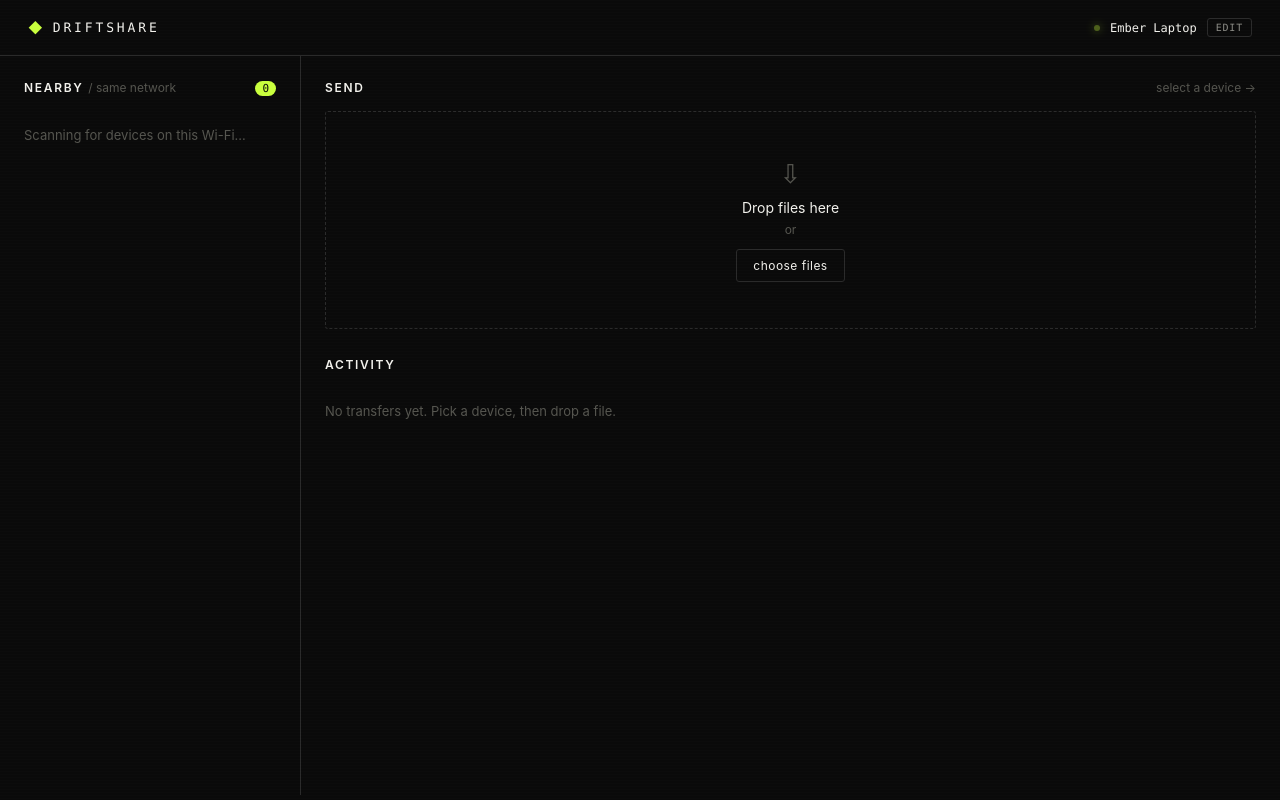
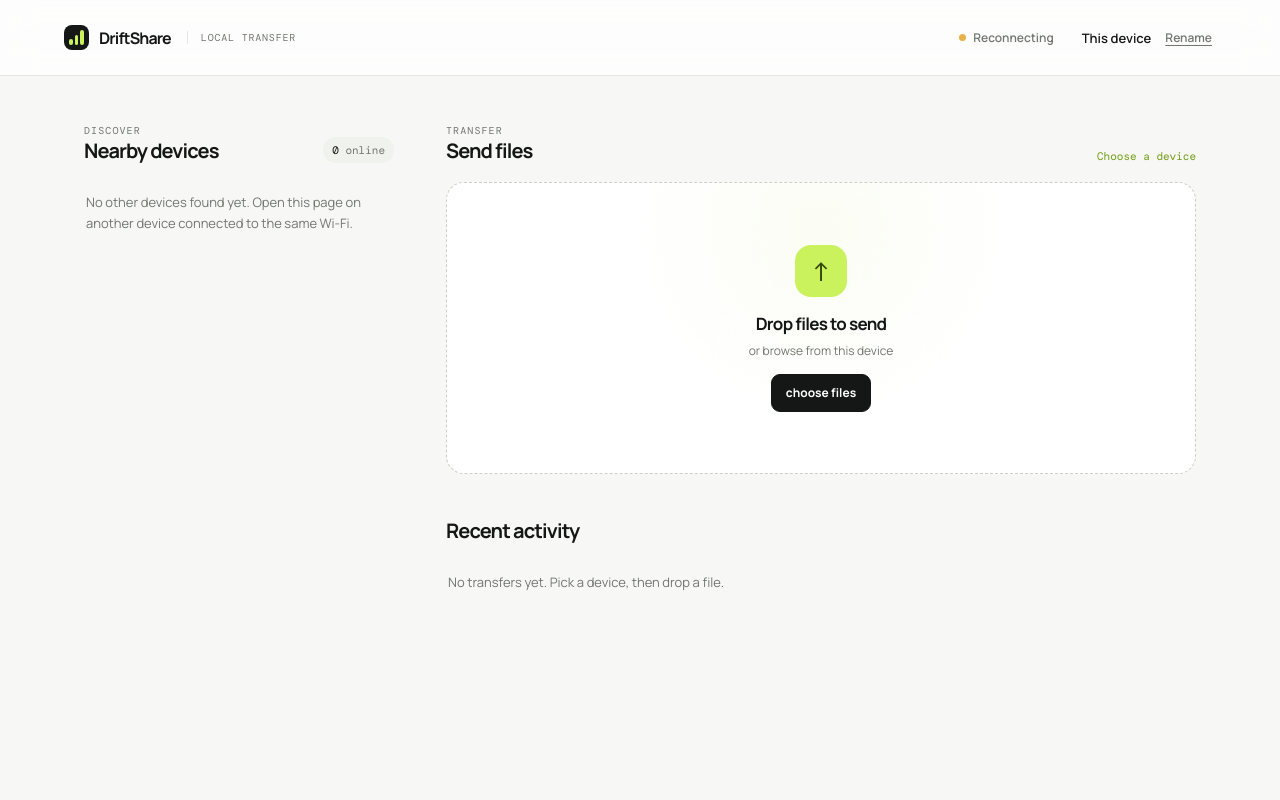
Before and after one commit to Edson-Edwin/Driftshare, a website: page public/index.html in a window 1280 px wide. Drawn offline with nearby package versions, Linux system fonts and the light colour scheme.

Commit message:
first commit

```diff
--- a/public/client.js
+++ b/public/client.js
@@ -14,18 +14,14 @@
   const offerModal = $('#offerModal');
   const offerTitle = $('#offerTitle');
   const offerMeta = $('#offerMeta');
+  const connectionStatusEl = $('#connectionStatus');
 
   const isMobile = /Android|iPhone|iPad|iPod|Mobile/i.test(navigator.userAgent);
   const deviceType = isMobile ? 'mobile' : 'desktop';
 
-  function defaultName() {
-    const adjectives = ['Swift', 'Quiet', 'Amber', 'Copper', 'North', 'Lunar', 'Ember', 'Slate'];
-    const noun = isMobile ? 'Phone' : 'Laptop';
-    const a = adjectives[Math.floor(Math.random() * adjectives.length)];
-    return `${a} ${noun}`;
-  }
-
-  let myName = localStorage.getItem('driftshare-name') || defaultName();
+  // Browsers do not expose a person's computer name. A predictable label is
+  // clearer and more trustworthy than inventing a random one.
+  let myName = localStorage.getItem('driftshare-name') || 'This device';
   let myId = null;
   let peers = [];
   let selectedPeerId = null;
@@ -40,25 +36,57 @@
 
   // ---------------- WebSocket ----------------
   const proto = location.protocol === 'https:' ? 'wss' : 'ws';
-  const ws = new WebSocket(`${proto}://${location.host}`);
-  ws.binaryType = 'arraybuffer';
+  let ws;
+  let reconnectTimer;
+  let reconnectAttempt = 0;
+  let hasConnected = false;
 
-  ws.addEventListener('open', () => {
-    send({ type: 'hello', name: myName, deviceType });
+  function setConnectionStatus(state) {
+    const labels = { connected: 'Connected', connecting: 'Reconnecting', offline: 'Waiting for Wi-Fi' };
+    connectionStatusEl.className = `connection connection--${state}`;
+    connectionStatusEl.querySelector('span:last-child').textContent = labels[state];
+  }
+
+  function connect() {
+    clearTimeout(reconnectTimer);
+    setConnectionStatus('connecting');
+    ws = new WebSocket(`${proto}://${location.host}`);
+    ws.binaryType = 'arraybuffer';
+    ws.addEventListener('open', () => {
+      const wasReconnecting = hasConnected;
+      hasConnected = true;
+      reconnectAttempt = 0;
+      setConnectionStatus('connected');
+      send({ type: 'hello', name: myName, deviceType });
+      if (wasReconnecting) toast('Back on the local network.');
+    });
+    ws.addEventListener('close', () => {
+      peers = [];
+      selectedPeerId = null;
+      renderPeers();
+      targetLabelEl.textContent = 'Choose a device';
+      setConnectionStatus(navigator.onLine ? 'connecting' : 'offline');
+      scheduleReconnect();
+    });
+    ws.addEventListener('error', () => ws.close());
+    ws.addEventListener('message', (event) => {
+      if (typeof event.data !== 'string') return handleBinaryChunk(event.data);
+      try { handleMessage(JSON.parse(event.data)); } catch { /* ignore malformed messages */ }
+    });
+  }
+
+  function scheduleReconnect() {
+    clearTimeout(reconnectTimer);
+    const delay = Math.min(1000 * 2 ** reconnectAttempt, 10000);
+    reconnectAttempt += 1;
+    reconnectTimer = setTimeout(connect, delay);
+  }
+
+  window.addEventListener('online', () => {
+    if (!ws || ws.readyState === WebSocket.CLOSED) connect();
   });
-
-  ws.addEventListener('close', () => {
-    toast('Disconnected from network. Reload to reconnect.', true);
-  });
-
-  ws.addEventListener('message', (event) => {
-    if (typeof event.data !== 'string') {
-      handleBinaryChunk(event.data);
-      return;
-    }
-    const msg = JSON.parse(event.data);
-    handleMessage(msg);
-  });
+  window.addEventListener('offline', () => setConnectionStatus('offline'));
+  connect();
 
   function send(obj) {
     if (ws.readyState === WebSocket.OPEN) ws.send(JSON.stringify(obj));
@@ -117,7 +145,7 @@
         <div class="peer-icon">${p.deviceType === 'mobile' ? '📱' : '💻'}</div>
         <div class="peer-info">
           <div class="peer-name">${escapeHtml(p.name)}</div>
-          <div class="peer-sub">${p.id}</div>
+          <div class="peer-sub">${p.deviceType === 'mobile' ? 'Phone or tablet' : 'Computer'} · ${p.id}</div>
         </div>
         <span class="peer-badge">target</span>
       `;
@@ -130,7 +158,7 @@
     selectedPeerId = id;
     renderPeers();
     const p = peers.find((x) => x.id === id);
-    targetLabelEl.textContent = p ? `sending to ${p.name}` : 'select a device →';
+    targetLabelEl.textContent = p ? `Sending to ${p.name}` : 'Choose a device';
   }
 
   // ---------------- Rename ----------------
--- a/public/index.html
+++ b/public/index.html
@@ -8,17 +8,18 @@
 </head>
 <body>
 
-  <div class="scanline" aria-hidden="true"></div>
-
   <header class="topbar">
-    <div class="brand">
-      <span class="brand-mark">◆</span>
-      <span class="brand-name">DRIFTSHARE</span>
+    <a class="brand" href="/" aria-label="DriftShare home">
+      <span class="brand-mark" aria-hidden="true"><i></i><i></i><i></i></span>
+      <span class="brand-name">DriftShare</span>
+      <span class="brand-tag">LOCAL TRANSFER</span>
+    </a>
+    <div class="connection connection--connecting" id="connectionStatus" role="status" aria-live="polite">
+      <span class="dot"></span><span>Connecting</span>
     </div>
     <div class="me" id="me">
-      <span class="dot dot--live"></span>
       <span id="meName">connecting…</span>
-      <button id="renameBtn" title="Rename this device">edit</button>
+      <button id="renameBtn" title="Rename this device">Rename</button>
     </div>
   </header>
 
@@ -26,25 +27,25 @@
 
     <section class="panel devices">
       <div class="panel-head">
-        <h2>Nearby <span class="muted">/ same network</span></h2>
-        <span class="count" id="peerCount">0</span>
+        <div><p class="eyebrow">Discover</p><h2>Nearby devices</h2></div>
+        <span class="count"><span id="peerCount">0</span> online</span>
       </div>
       <div id="peerList" class="peer-list">
-        <p class="empty-state">Scanning for devices on this Wi-Fi…</p>
+        <p class="empty-state">Looking for devices on your Wi-Fi…</p>
       </div>
     </section>
 
     <section class="panel dropzone-panel">
       <div class="panel-head">
-        <h2>Send</h2>
-        <span class="muted" id="targetLabel">select a device →</span>
+        <div><p class="eyebrow">Transfer</p><h2>Send files</h2></div>
+        <span class="target-label" id="targetLabel">Choose a device</span>
       </div>
 
       <div id="dropzone" class="dropzone">
         <div class="dropzone-inner">
-          <div class="dz-mark">⇩</div>
-          <p class="dz-title">Drop files here</p>
-          <p class="dz-sub">or</p>
+          <div class="dz-mark" aria-hidden="true">↑</div>
+          <p class="dz-title">Drop files to send</p>
+          <p class="dz-sub">or browse from this device</p>
           <label class="file-btn">
             choose files
             <input type="file" id="fileInput" multiple hidden />
@@ -53,7 +54,7 @@
       </div>
 
       <div class="panel-head transfers-head">
-        <h2>Activity</h2>
+        <h2>Recent activity</h2>
       </div>
       <div id="transferList" class="transfer-list">
         <p class="empty-state">No transfers yet. Pick a device, then drop a file.</p>
--- a/public/style.css
+++ b/public/style.css
@@ -1,300 +1,54 @@
-:root {
-  --bg: #0a0a0a;
-  --bg-panel: #121212;
-  --line: #2a2a2a;
-  --line-soft: #1c1c1c;
-  --ink: #f2f1ec;
-  --ink-dim: #8c8c86;
-  --ink-faint: #55554f;
-  --signal: #c9ff3d;
-  --danger: #ff5c4d;
-  --radius: 3px;
-  --mono: "SFMono-Regular", "JetBrains Mono", "Consolas", ui-monospace, monospace;
-  --sans: -apple-system, "Inter", "Segoe UI", Helvetica, Arial, sans-serif;
-}
+@import url('https://fonts.googleapis.com/css2?family=DM+Mono:wght@400;500&family=Manrope:wght@400;500;600;700&display=swap');
 
-* { box-sizing: border-box; }
+:root { --canvas:#f7f7f5; --surface:#fff; --ink:#151716; --muted:#72766f; --line:#e5e7e2; --soft:#f0f2ed; --lime:#c9f25d; --lime-deep:#739d16; --blue:#3269ff; --danger:#d34b3e; --radius:18px; --mono:"DM Mono",ui-monospace,monospace; --sans:"Manrope",-apple-system,BlinkMacSystemFont,"Segoe UI",sans-serif; }
+* { box-sizing:border-box; }
+html,body { min-height:100%; margin:0; background:var(--canvas); color:var(--ink); font-family:var(--sans); }
+button,input,label { font:inherit; }
+button { cursor:pointer; }
 
-html, body {
-  margin: 0;
-  height: 100%;
-  background: var(--bg);
-  color: var(--ink);
-  font-family: var(--sans);
-}
+.topbar { height:76px; padding:0 clamp(20px,5vw,76px); display:flex; align-items:center; border-bottom:1px solid var(--line); background:rgba(255,255,255,.78); backdrop-filter:blur(16px); position:sticky; top:0; z-index:10; }
+.brand { display:flex; align-items:center; gap:10px; text-decoration:none; color:var(--ink); }
+.brand-mark { width:25px; height:25px; background:var(--ink); border-radius:8px; padding:5px; display:flex; align-items:flex-end; gap:2px; }
+.brand-mark i { display:block; flex:1; background:var(--lime); border-radius:3px; }
+.brand-mark i:nth-child(1){height:40%}.brand-mark i:nth-child(2){height:68%}.brand-mark i:nth-child(3){height:100%}
+.brand-name { font-size:16px; font-weight:700; letter-spacing:-.055em; }
+.brand-tag { margin-left:6px; padding-left:13px; border-left:1px solid var(--line); font:10px var(--mono); letter-spacing:.08em; color:var(--muted); }
+.connection { margin-left:auto; display:flex; align-items:center; gap:7px; color:var(--muted); font-size:12px; font-weight:600; }
+.dot { width:7px; height:7px; border-radius:50%; background:#b5bab3; }
+.connection--connected .dot { background:#62a618; box-shadow:0 0 0 4px rgba(98,166,24,.12); }
+.connection--connecting .dot { background:#e5a329; animation:pulse 1.2s ease-in-out infinite; }
+.connection--offline .dot { background:var(--danger); }
+@keyframes pulse{50%{opacity:.35}}
+.me { margin-left:28px; display:flex; align-items:center; gap:10px; font-size:13px; font-weight:600; }
+#renameBtn { color:var(--muted); background:none; border:0; padding:4px; font-size:12px; text-decoration:underline; text-underline-offset:3px; }
+#renameBtn:hover { color:var(--ink); }
 
-@media (prefers-reduced-motion: reduce) {
-  *, *::before, *::after { animation-duration: 0.001ms !important; transition-duration: 0.001ms !important; }
-}
+.layout { width:min(1240px,100%); min-height:calc(100vh - 76px); margin:auto; padding:48px clamp(20px,5vw,76px) 64px; display:grid; grid-template-columns:310px minmax(0,1fr); gap:52px; }
+.panel-head { display:flex; align-items:flex-end; justify-content:space-between; margin-bottom:19px; }
+.panel-head h2 { margin:2px 0 0; font-size:20px; letter-spacing:-.045em; line-height:1.2; }
+.eyebrow { margin:0; font:10px var(--mono); text-transform:uppercase; letter-spacing:.11em; color:var(--muted); }
+.count,.target-label { font:11px var(--mono); color:var(--muted); white-space:nowrap; }
+.count { padding:6px 9px; border-radius:999px; background:var(--soft); }
+.count span { color:var(--ink); }
+.target-label { color:var(--lime-deep); }
+.empty-state { margin:10px 2px; color:var(--muted); font-size:13px; line-height:1.65; }
 
-.scanline {
-  position: fixed;
-  inset: 0;
-  pointer-events: none;
-  background: repeating-linear-gradient(
-    to bottom,
-    rgba(255,255,255,0.012) 0px,
-    rgba(255,255,255,0.012) 1px,
-    transparent 1px,
-    transparent 3px
-  );
-  z-index: 999;
-}
+.peer-list { display:flex; flex-direction:column; gap:8px; }
+.peer-card { min-height:76px; display:flex; align-items:center; gap:12px; padding:12px; border:1px solid transparent; border-radius:14px; background:transparent; cursor:pointer; transition:background .18s,border-color .18s,transform .18s; }
+.peer-card:hover { background:rgba(255,255,255,.7); border-color:var(--line); transform:translateY(-1px); }
+.peer-card.selected { background:var(--surface); border-color:#cad8a8; box-shadow:0 8px 22px rgba(35,48,16,.06); }
+.peer-icon { height:40px; width:40px; display:grid; place-items:center; flex:none; border-radius:12px; background:var(--soft); font-size:17px; }
+.peer-info { min-width:0; flex:1; }.peer-name { overflow:hidden; text-overflow:ellipsis; white-space:nowrap; font-size:13px; font-weight:700; }.peer-sub { margin-top:3px; font:10px var(--mono); color:var(--muted); }
+.peer-badge { display:none; padding:4px 6px; border-radius:6px; background:#e6f6bf; color:#50780f; font:9px var(--mono); text-transform:uppercase; letter-spacing:.06em; }.peer-card.selected .peer-badge {display:block;}
 
-/* ---------- topbar ---------- */
-.topbar {
-  display: flex;
-  align-items: center;
-  justify-content: space-between;
-  padding: 18px 28px;
-  border-bottom: 1px solid var(--line);
-}
-.brand { display: flex; align-items: center; gap: 10px; }
-.brand-mark { color: var(--signal); font-size: 14px; }
-.brand-name {
-  font-family: var(--mono);
-  font-size: 13px;
-  letter-spacing: 0.22em;
-  color: var(--ink);
-}
-.me {
-  display: flex;
-  align-items: center;
-  gap: 10px;
-  font-family: var(--mono);
-  font-size: 12px;
-  color: var(--ink-dim);
-}
-.dot { width: 6px; height: 6px; border-radius: 50%; background: var(--ink-faint); }
-.dot--live { background: var(--signal); box-shadow: 0 0 8px var(--signal); animation: pulse 2s ease-in-out infinite; }
-@keyframes pulse { 0%,100% { opacity: 1; } 50% { opacity: 0.35; } }
-#meName { color: var(--ink); }
-#renameBtn {
-  background: none;
-  border: 1px solid var(--line);
-  color: var(--ink-dim);
-  font-family: var(--mono);
-  font-size: 10px;
-  letter-spacing: 0.08em;
-  text-transform: uppercase;
-  padding: 3px 8px;
-  border-radius: var(--radius);
-  cursor: pointer;
-}
-#renameBtn:hover { color: var(--ink); border-color: var(--ink-dim); }
+.dropzone-panel { min-width:0; }.dropzone { min-height:292px; display:grid; place-items:center; border:1.5px dashed #cbd0c7; border-radius:var(--radius); background:radial-gradient(circle at 50% 16%,#fbfdf4 0,transparent 42%),var(--surface); transition:.18s ease; }.dropzone:hover,.dropzone.drag-over { border-color:var(--lime-deep); background:#fbfff2; box-shadow:inset 0 0 0 3px rgba(201,242,93,.16); }
+.dropzone-inner { padding:38px 20px; text-align:center; }.dz-mark { width:52px;height:52px; margin:0 auto 15px; display:grid;place-items:center; border-radius:16px; background:var(--lime); color:#314909; font-size:26px; font-weight:500; }.dz-title { margin:0; font-size:17px; font-weight:700; letter-spacing:-.04em; }.dz-sub { margin:7px 0 15px; font-size:12px; color:var(--muted); }
+.file-btn { display:inline-flex; align-items:center; min-height:38px; padding:0 14px; border:1px solid var(--ink); border-radius:9px; background:var(--ink); color:white; font-size:12px; font-weight:700; transition:transform .16s,background .16s; }.file-btn:hover { transform:translateY(-1px); background:#30332f; }
+.transfers-head { margin-top:43px; }.transfer-list { display:flex; flex-direction:column; gap:9px; }
+.transfer-card { padding:15px 16px; border:1px solid var(--line); border-radius:13px; background:var(--surface); }.transfer-row { display:flex; justify-content:space-between; gap:12px; margin-bottom:10px; font-size:12px; }.transfer-name { min-width:0; overflow:hidden; text-overflow:ellipsis; white-space:nowrap; font-weight:700; }.transfer-stat { flex:none; font:10px var(--mono); color:var(--muted); }.bar-track { height:4px; overflow:hidden; border-radius:999px; background:var(--soft); }.bar-fill { height:100%; width:0; border-radius:inherit; background:var(--blue); transition:width .1s linear; }.bar-fill.done {background:var(--lime-deep)}.bar-fill.error{background:var(--danger)}.transfer-footer { display:flex; justify-content:space-between; gap:12px; margin-top:10px; color:var(--muted); font:10px var(--mono); }.link-btn { border:0; padding:0; background:transparent; color:var(--blue); font:10px var(--mono); }
 
-/* ---------- layout ---------- */
-.layout {
-  display: grid;
-  grid-template-columns: 300px 1fr;
-  gap: 1px;
-  background: var(--line);
-  min-height: calc(100vh - 61px);
-}
-@media (max-width: 780px) {
-  .layout { grid-template-columns: 1fr; }
-}
-
-.panel { background: var(--bg); padding: 24px; }
-.panel-head {
-  display: flex;
-  align-items: baseline;
-  justify-content: space-between;
-  margin-bottom: 16px;
-}
-.panel-head h2 {
-  font-size: 12px;
-  letter-spacing: 0.14em;
-  text-transform: uppercase;
-  font-weight: 600;
-  margin: 0;
-  color: var(--ink);
-}
-.muted { color: var(--ink-faint); font-weight: 400; text-transform: none; letter-spacing: 0; font-size: 12px; }
-.count {
-  font-family: var(--mono);
-  font-size: 11px;
-  color: var(--bg);
-  background: var(--signal);
-  padding: 1px 7px;
-  border-radius: 10px;
-}
-
-/* ---------- devices ---------- */
-.peer-list { display: flex; flex-direction: column; gap: 8px; }
-.empty-state { color: var(--ink-faint); font-size: 13px; line-height: 1.6; }
-
-.peer-card {
-  display: flex;
-  align-items: center;
-  gap: 12px;
-  padding: 12px 14px;
-  border: 1px solid var(--line);
-  border-radius: var(--radius);
-  cursor: pointer;
-  background: var(--bg-panel);
-  transition: border-color 0.15s ease, transform 0.1s ease;
-}
-.peer-card:hover { border-color: var(--ink-dim); }
-.peer-card.selected { border-color: var(--signal); box-shadow: inset 0 0 0 1px var(--signal); }
-.peer-icon {
-  width: 34px; height: 34px;
-  display: flex; align-items: center; justify-content: center;
-  border: 1px solid var(--line);
-  border-radius: var(--radius);
-  font-size: 15px;
-  flex-shrink: 0;
-}
-.peer-info { min-width: 0; flex: 1; }
-.peer-name { font-size: 13px; color: var(--ink); white-space: nowrap; overflow: hidden; text-overflow: ellipsis; }
-.peer-sub { font-family: var(--mono); font-size: 10px; color: var(--ink-faint); letter-spacing: 0.04em; }
-.peer-badge {
-  font-family: var(--mono);
-  font-size: 9px;
-  color: var(--bg);
-  background: var(--signal);
-  padding: 1px 6px;
-  border-radius: 8px;
-  display: none;
-}
-.peer-card.selected .peer-badge { display: inline-block; }
-
-/* ---------- dropzone ---------- */
-.dropzone {
-  border: 1px dashed var(--line);
-  border-radius: var(--radius);
-  margin-bottom: 28px;
-  transition: border-color 0.15s ease, background 0.15s ease;
-}
-.dropzone.drag-over { border-color: var(--signal); background: rgba(201,255,61,0.04); }
-.dropzone-inner {
-  padding: 46px 20px;
-  text-align: center;
-}
-.dz-mark { font-size: 26px; color: var(--ink-faint); margin-bottom: 10px; }
-.dz-title { margin: 0; font-size: 14px; color: var(--ink); }
-.dz-sub { margin: 6px 0; font-size: 12px; color: var(--ink-faint); }
-.file-btn {
-  display: inline-block;
-  margin-top: 6px;
-  padding: 8px 16px;
-  border: 1px solid var(--line);
-  border-radius: var(--radius);
-  font-size: 12px;
-  letter-spacing: 0.04em;
-  cursor: pointer;
-  color: var(--ink);
-  transition: border-color 0.15s ease;
-}
-.file-btn:hover { border-color: var(--signal); }
-
-.transfers-head { margin-top: 4px; }
-.transfer-list { display: flex; flex-direction: column; gap: 10px; }
-
-.transfer-card {
-  border: 1px solid var(--line);
-  border-radius: var(--radius);
-  padding: 12px 14px;
-  background: var(--bg-panel);
-}
-.transfer-row {
-  display: flex;
-  justify-content: space-between;
-  gap: 10px;
-  margin-bottom: 8px;
-  font-size: 12px;
-}
-.transfer-name { color: var(--ink); overflow: hidden; text-overflow: ellipsis; white-space: nowrap; }
-.transfer-stat { font-family: var(--mono); color: var(--ink-faint); flex-shrink: 0; }
-.bar-track { height: 3px; background: var(--line-soft); border-radius: 2px; overflow: hidden; }
-.bar-fill { height: 100%; background: var(--signal); width: 0%; transition: width 0.1s linear; }
-.bar-fill.done { background: var(--ink-dim); }
-.bar-fill.error { background: var(--danger); }
-.transfer-footer {
-  display: flex;
-  justify-content: space-between;
-  align-items: center;
-  margin-top: 8px;
-  font-family: var(--mono);
-  font-size: 10px;
-  color: var(--ink-faint);
-  letter-spacing: 0.04em;
-}
-.transfer-footer a { color: var(--signal); text-decoration: none; }
-.transfer-footer a:hover { text-decoration: underline; }
-.link-btn {
-  background: none;
-  border: none;
-  padding: 0;
-  color: var(--signal);
-  font-family: var(--mono);
-  font-size: 10px;
-  letter-spacing: 0.04em;
-  cursor: pointer;
-}
-.link-btn:hover { text-decoration: underline; }
-
-/* ---------- modal ---------- */
-.modal {
-  position: fixed; inset: 0;
-  background: rgba(0,0,0,0.72);
-  display: flex; align-items: center; justify-content: center;
-  z-index: 1000;
-}
-.modal.hidden { display: none; }
-.modal-card {
-  background: var(--bg-panel);
-  border: 1px solid var(--line);
-  border-radius: var(--radius);
-  padding: 26px 28px;
-  width: 320px;
-  text-align: left;
-}
-.modal-eyebrow {
-  font-family: var(--mono);
-  font-size: 10px;
-  letter-spacing: 0.14em;
-  text-transform: uppercase;
-  color: var(--signal);
-  margin: 0 0 8px;
-}
-.modal-card h3 { margin: 0 0 6px; font-size: 15px; word-break: break-word; }
-.modal-meta { margin: 0 0 20px; font-size: 12px; color: var(--ink-dim); font-family: var(--mono); }
-.modal-actions { display: flex; gap: 10px; justify-content: flex-end; }
-.btn {
-  padding: 8px 16px;
-  border-radius: var(--radius);
-  font-size: 12px;
-  letter-spacing: 0.03em;
-  cursor: pointer;
-  border: 1px solid var(--line);
-  background: transparent;
-  color: var(--ink);
-}
-.btn--ghost:hover { border-color: var(--ink-dim); }
-.btn--solid { background: var(--signal); border-color: var(--signal); color: #0a0a0a; font-weight: 600; }
-.btn--solid:hover { filter: brightness(1.08); }
-
-/* ---------- toasts ---------- */
-.toasts {
-  position: fixed;
-  bottom: 20px;
-  right: 20px;
-  display: flex;
-  flex-direction: column;
-  gap: 8px;
-  z-index: 1001;
-}
-.toast {
-  font-family: var(--mono);
-  font-size: 12px;
-  padding: 10px 14px;
-  background: var(--bg-panel);
-  border: 1px solid var(--line);
-  border-left: 2px solid var(--signal);
-  border-radius: var(--radius);
-  color: var(--ink);
-  animation: slideIn 0.15s ease;
-}
-.toast.error { border-left-color: var(--danger); }
-@keyframes slideIn { from { opacity: 0; transform: translateY(6px); } to { opacity: 1; transform: translateY(0); } }
+.modal { position:fixed; inset:0; z-index:20; display:grid; place-items:center; padding:20px; background:rgba(22,24,21,.36); backdrop-filter:blur(5px); }.modal.hidden{display:none}.modal-card { width:min(390px,100%); padding:26px; border-radius:20px; background:var(--surface); box-shadow:0 24px 65px rgba(0,0,0,.18); }.modal-eyebrow { color:var(--lime-deep); }.modal-card h3 { margin:8px 0; font-size:18px; letter-spacing:-.04em; word-break:break-word; }.modal-meta { margin:0 0 24px; color:var(--muted); font:11px var(--mono); }.modal-actions{display:flex;justify-content:flex-end;gap:9px}.btn{min-height:38px;padding:0 14px;border:1px solid var(--line);border-radius:9px;background:white;color:var(--ink);font-size:12px;font-weight:700}.btn--solid{background:var(--ink);border-color:var(--ink);color:white}.btn--solid:hover{background:#30332f}
+.toasts { position:fixed; right:20px; bottom:20px; z-index:30; display:flex; flex-direction:column; gap:8px; }.toast { max-width:340px; padding:12px 14px; border:1px solid var(--line); border-radius:11px; background:var(--surface); box-shadow:0 12px 35px rgba(0,0,0,.1); color:var(--ink); font-size:12px; }.toast.error { border-color:#f0c4bd; }
+@media (max-width:780px) { .topbar{height:67px}.brand-tag{display:none}.connection{display:none}.me{margin-left:auto}.layout{min-height:calc(100vh - 67px);display:flex;flex-direction:column;padding-top:29px;gap:44px}.devices{order:2}.dropzone{min-height:255px}.peer-list{display:grid;grid-template-columns:1fr 1fr}.peer-card{min-width:0}.peer-badge{display:none!important}.peer-sub{white-space:nowrap;overflow:hidden;text-overflow:ellipsis}.transfers-head{margin-top:35px} }
+@media (max-width:460px) { .me{font-size:12px}.peer-list{grid-template-columns:1fr}.layout{padding-left:18px;padding-right:18px}.topbar{padding:0 18px}.brand-name{font-size:15px} }
+@media (prefers-reduced-motion:reduce){*,*:before,*:after{animation-duration:.01ms!important;transition-duration:.01ms!important}}
```
Also changed, not shown: server.js (+9 -3 lines).
